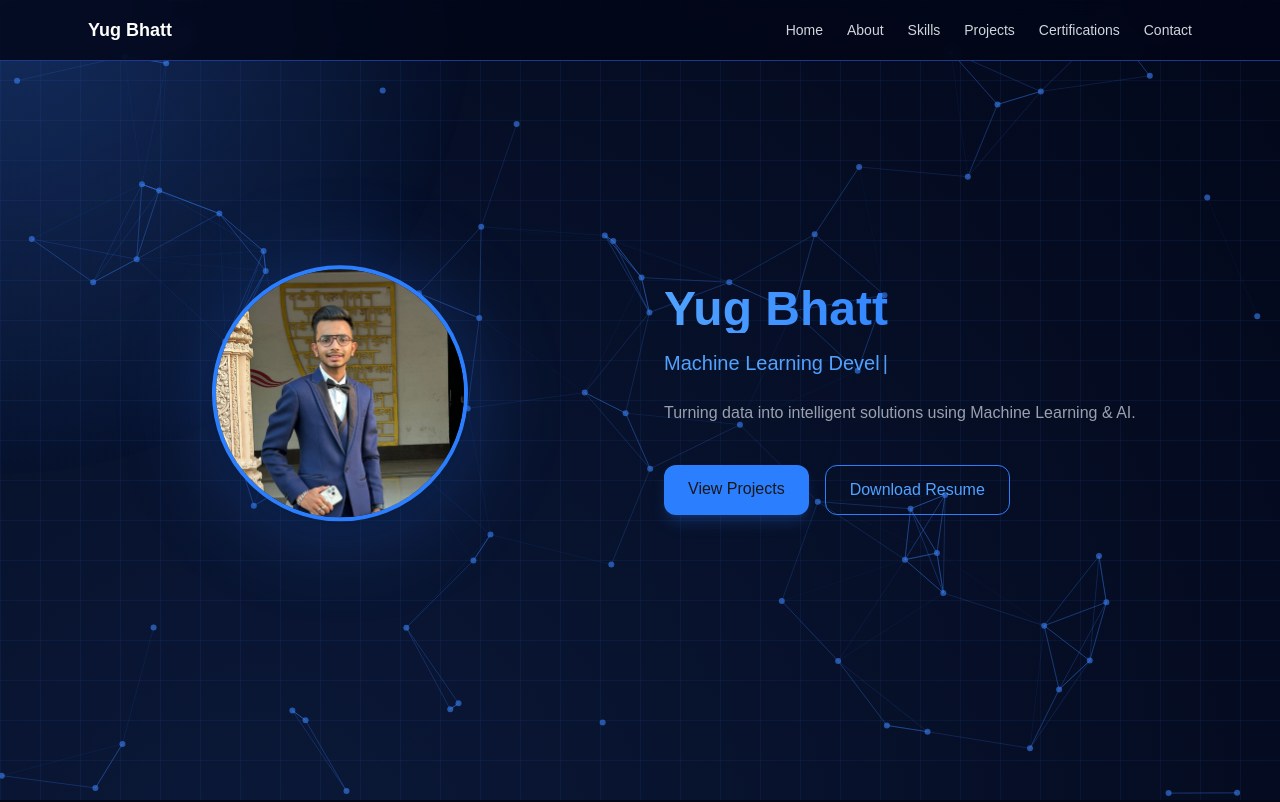
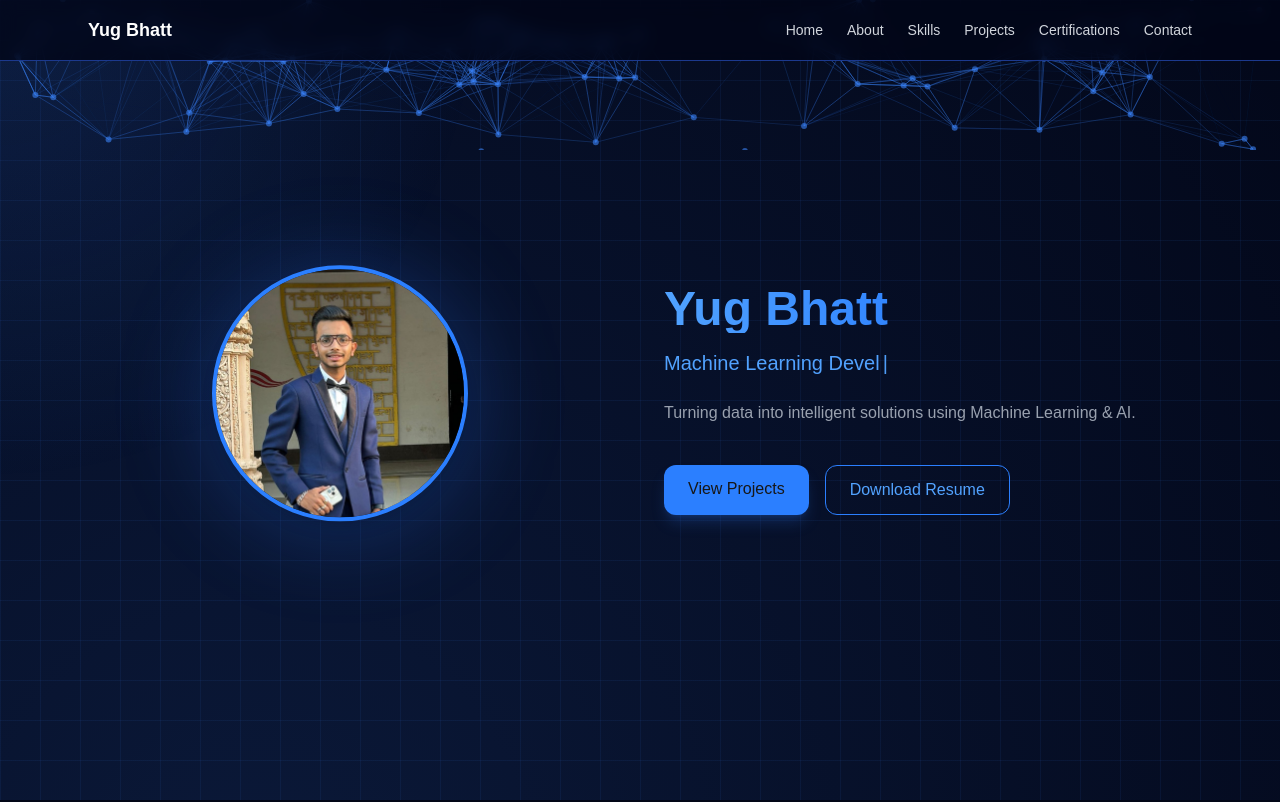
Before and after one commit to Yug-Bhatt/ai-ml-portfolio, a Next.js app: page / in a window 1280 px wide. Shown: the top 802 px of the page. Built offline with nearby package versions, Linux system fonts and the light colour scheme.

Commit message:
Corrected error

```diff
--- a/app/page.tsx
+++ b/app/page.tsx
@@ -5,21 +5,17 @@
 import Projects from "@/components/Projects";
 import Navbar from "@/components/Navbar";
 import Contact from "@/components/Contact";
+import Certifications from "@/components/Certifications";
+
 import { motion } from "framer-motion";
 import { Typewriter } from "react-simple-typewriter";
-import ParticlesBackground from "@/components/ParticlesBackground";
-import CursorGlow from "@/components/CursorGlow";
-import Certifications from "@/components/Certifications";
 
 export default function Home() {
   return (
     <>
       <Navbar />
-      <CursorGlow />
 
-
-
-      {/* MAIN HERO */}
+      {/* HERO SECTION */}
       <main
         id="home"
         className="relative z-10 min-h-screen flex items-center justify-center px-6"
@@ -63,7 +59,7 @@
                   "AI Engineer",
                   "Machine Learning Developer",
                   "Data Science Enthusiast",
-                  "Deep Learning Explorer"
+                  "Deep Learning Explorer",
                 ]}
                 loop={true}
                 cursor
@@ -99,6 +95,7 @@
         </div>
       </main>
 
+      {/* OTHER SECTIONS */}
       <About />
       <Skills />
       <Projects />
--- a/components/ParticlesBackground.tsx
+++ b/components/ParticlesBackground.tsx
@@ -9,6 +9,7 @@
   };
 
   return (
+    <div className="fixed inset-0 z-0 pointer-events-none">
       <Particles
         init={particlesInit}
         options={{
@@ -42,7 +43,7 @@
             },
           },
         }}
-      className="fixed inset-0 -z-10 pointer-events-none"
       />
+    </div>
   );
 }
```
Lines whose indentation alone changed are shown as unchanged.
